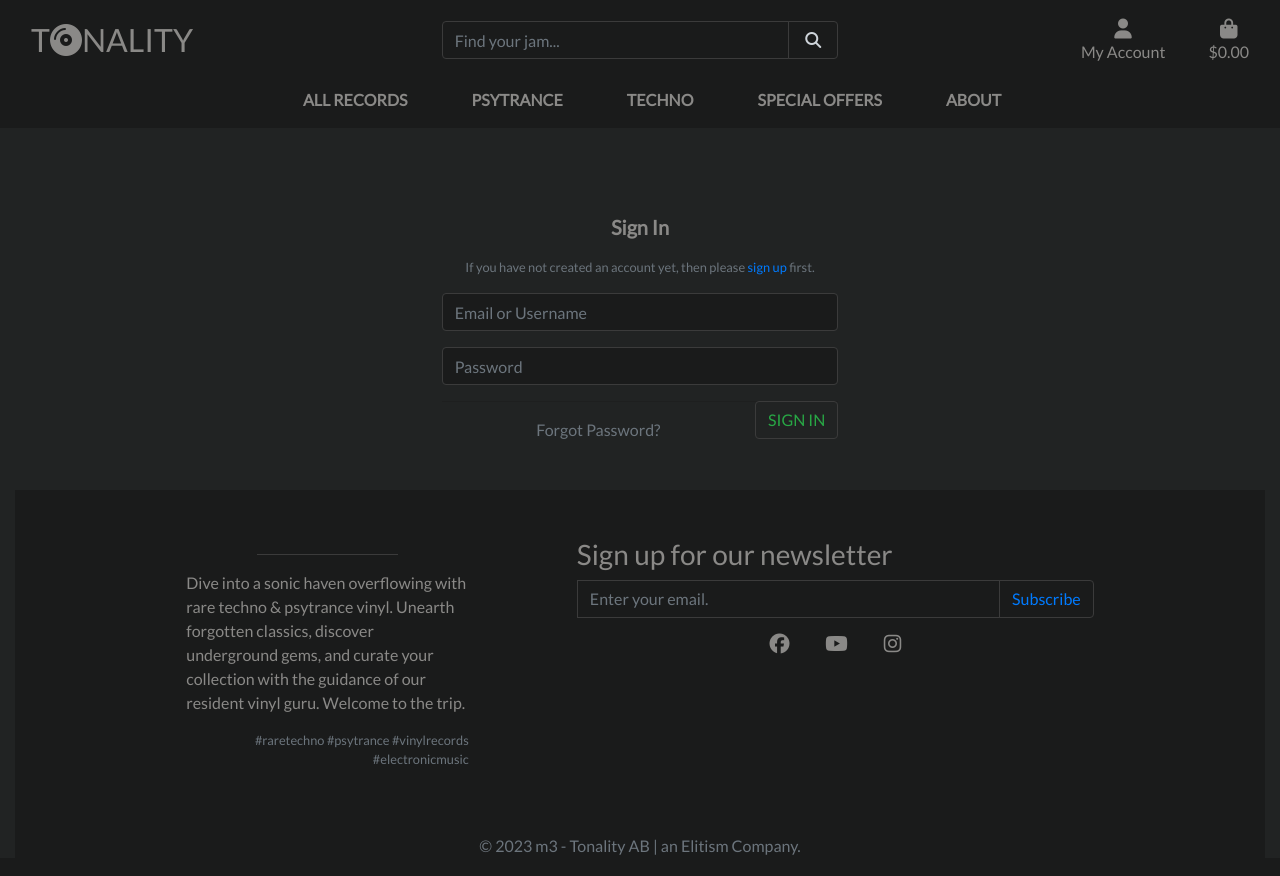
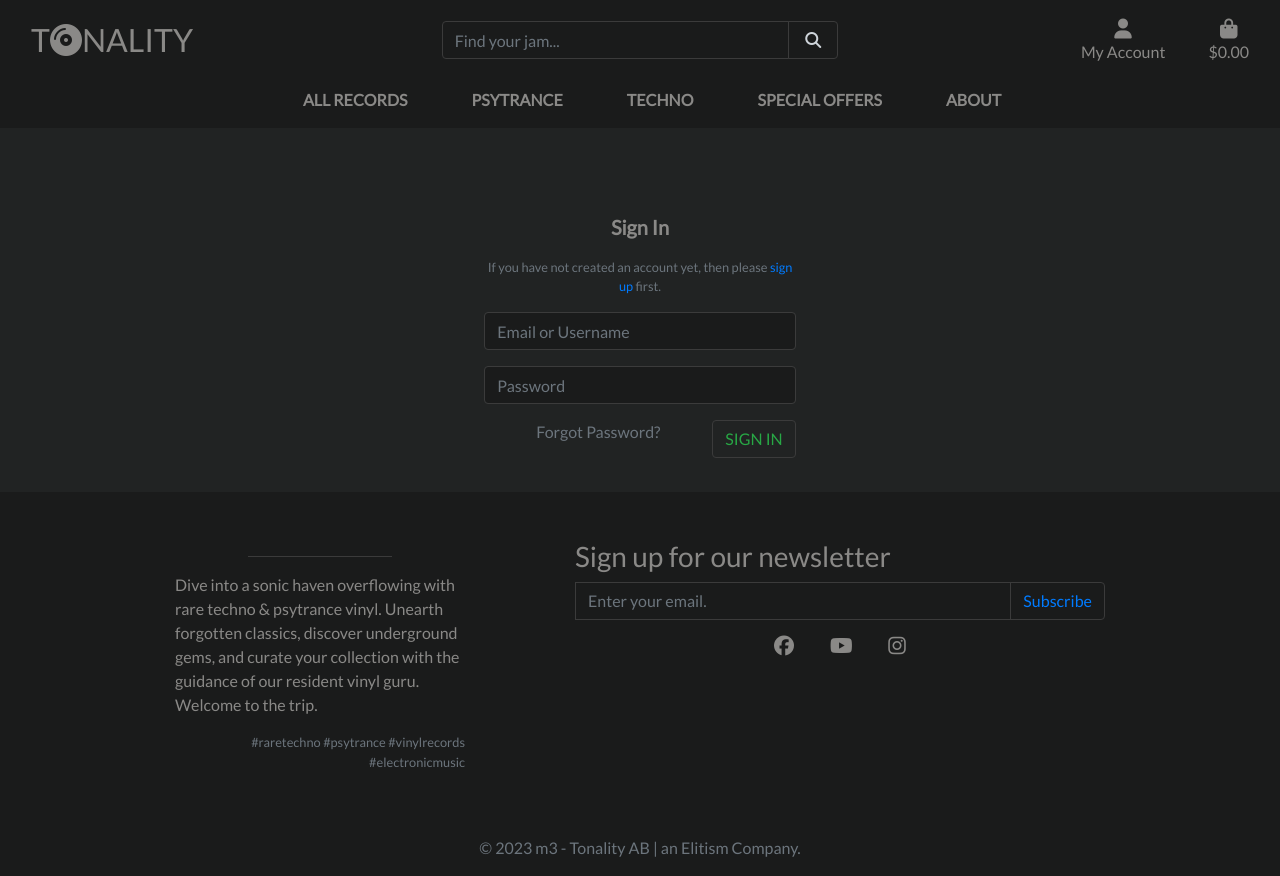
Before and after one commit to zakenaio/pp5-tonality, a Django app: page /accounts/login/ in a window 1280 px wide. Before the commit the page ends 855 px from the top, so only its background shows below. Run offline with Django 5.2, Linux system fonts and the light colour scheme; some libraries are stand-ins or nearby versions.

Commit message:
Changes to footer in css, changes of path for images, change for pep8 on models

```diff
--- a/contact/templates/contact/contact.html
+++ b/contact/templates/contact/contact.html
@@ -15,9 +15,9 @@
                 <hr class="w-50 mb-1 border-q">
 
                 <p class="social-btns lead text-center">
-                    <a href="" label="Our page on facebook, opens in a new tab" target="_blank" rel="noopener"><i class="fa-brands fa-facebook nav-color m-3"></i></a>
+                    <a href="{{ MEDIA_URL }}FacebookMock.png" label="Our page on facebook, opens in a new tab" target="_blank" rel="noopener"><i class="fa-brands fa-facebook nav-color m-3"></i></a>
                     <a href="" label="Our page on youtube, opens in a new tab" target="_blank" rel="noopener"><i class="fa-brands fa-youtube nav-color m-3"></i></a>
-                    <a href="" label="Our page on instagram, opens in a new tab" target="_blank" rel="noopener"><i class="fa-brands fa-instagram nav-color m-3"></i></a>
+                    <a href="{{ MEDIA_URL }}InstagramkMock.png" label="Our page on instagram, opens in a new tab" target="_blank" rel="noopener"><i class="fa-brands fa-instagram nav-color m-3"></i></a>
                 </p>
             </div>
         </div>
--- a/home/templates/home/index.html
+++ b/home/templates/home/index.html
@@ -14,7 +14,7 @@
         <div class="row h-100">
 
             <div class="col-12 col-md-5 my-auto order-md-2 mb-3">
-                <a href="/records/1/" label="Buy ReBorn by Infected Mushroom, opens the store."><img class="hero shadow-img" src="https://ecombutik1.s3.amazonaws.com/media/R-29689237-1707008146-7531.jpg" alt="IM Re:born release" width="100%"></a>
+                <a href="/records/1/" label="Buy ReBorn by Infected Mushroom, opens the store."><img class="hero shadow-img" src="{{ MEDIA_URL }}R-29689237-1707008146-7531.jpg" alt="IM Re:born release" width="100%"></a>
             </div>
 
             <div class="col-12 col-md-7 my-auto order-md-1">
--- a/static/css/base.css
+++ b/static/css/base.css
@@ -4,14 +4,15 @@ html {
 
 body {
     height: calc(100vh - 164px);
+    display: flex;
+    flex-direction: column;
     font-family: 'Lato';
     background-color: #212323;
     color: #8a8987;
 }
 
-body > footer {
-    position: sticky;
-    top: 100vh;
+footer {
+    margin-top: auto;
 }
 
 /* from Bulma */
@@ -96,7 +97,7 @@ em {
     background-color: rgb(26, 27, 27);
 }
 
-a.category-badge > span.badge:hover {
+a.category-badge>span.badge:hover {
     background: #212529 !important;
     color: #fff !important;
 }
@@ -254,13 +255,23 @@ a.category-badge > span.badge:hover {
 }
 
 @keyframes fadeIn {
-    from { opacity: 0; }
-    to { opacity: 1; }
+    from {
+        opacity: 0;
+    }
+
+    to {
+        opacity: 1;
+    }
 }
 
 @keyframes fadeOut {
-    from { opacity: 1; }
-    to { opacity: 0; }
+    from {
+        opacity: 1;
+    }
+
+    to {
+        opacity: 0;
+    }
 }
 
 /* SPECIAL LABELS */
--- a/templates/allauth/account/login.html
+++ b/templates/allauth/account/login.html
@@ -13,7 +13,7 @@
 
 {% block content %}
 
-<div class="container-fluid" id="contact">
+<div class="container" id="contact">
   <div class="row">
     <div class="col-12 col-md-6 col-lg-4 mx-auto text-center">
       <div class="product-details-container mb-5 mt-md-5">
@@ -23,7 +23,6 @@
         <p class="small text-muted">{% blocktrans %}If you have not created an account yet, then please
           <a href="{{ signup_url }}">sign up</a> first.{% endblocktrans %}
         </p>
-
 
         <form action="{% url 'account_login' %}" method="post">
           <div class="form-group">
@@ -35,9 +34,11 @@
           </div>
           {% csrf_token %}
           <div class="form-group">
-            <button type="submit" class="btn btn-outline-success border-q rounded-2 text-uppercase float-right">Sign in</button>
+            <button type="submit" class="btn btn-outline-success border-q rounded-2 text-uppercase float-right">Sign
+              in</button>
           </div>
-          <hr>
+
+          <!-- Error message if login failed -->
           {% if form.errors %}
           <font color="red">Username or Password does not Match. Please try again.</font>
           <hr>
@@ -45,6 +46,7 @@
         </form>
 
         <a href="{% url 'account_reset_password' %}" class="text-muted">Forgot Password?</a>
+      </div>
     </div>
   </div>
 </div>
--- a/templates/base.html
+++ b/templates/base.html
@@ -184,11 +184,11 @@
                     </div>
 
                     <p class="social-btns lead text-center">
-                        <a href="../media/FacebookMock.png" aria-label="Our page on facebook, opens in a new tab" target="_blank" rel="noopener"><i
+                        <a href="{{ MEDIA_URL }}FacebookMock.png" aria-label="Our page on facebook, opens in a new tab" target="_blank" rel="noopener"><i
                                 class="fa-brands fa-facebook nav-color m-3"></i></a>
                         <a href="" aria-label="Our page on youtube, opens in a new tab" target="_blank" rel="noopener"><i
                                 class="fa-brands fa-youtube nav-color m-3"></i></a>
-                        <a href="../media/InstagramMock.png" aria-label="Our page on instagram, opens in a new tab" target="_blank" rel="noopener"><i
+                        <a href="{{ MEDIA_URL }}InstagramMock.png" aria-label="Our page on instagram, opens in a new tab" target="_blank" rel="noopener"><i
                                 class="fa-brands fa-instagram nav-color m-3"></i></a>
                     </p>
 
```
Also changed, not shown: checkout/models.py (line endings or trailing spaces).
